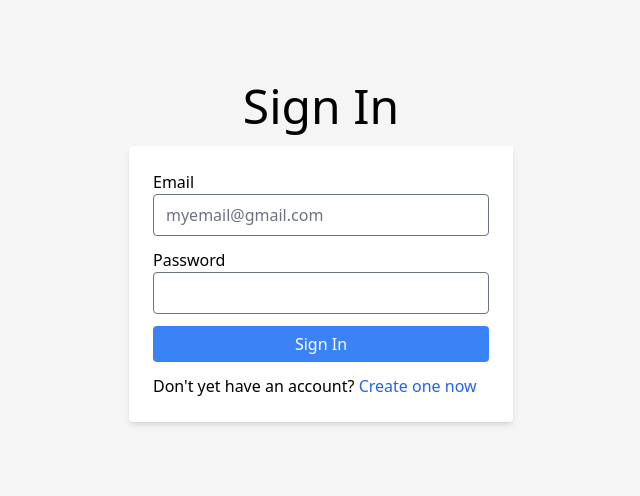
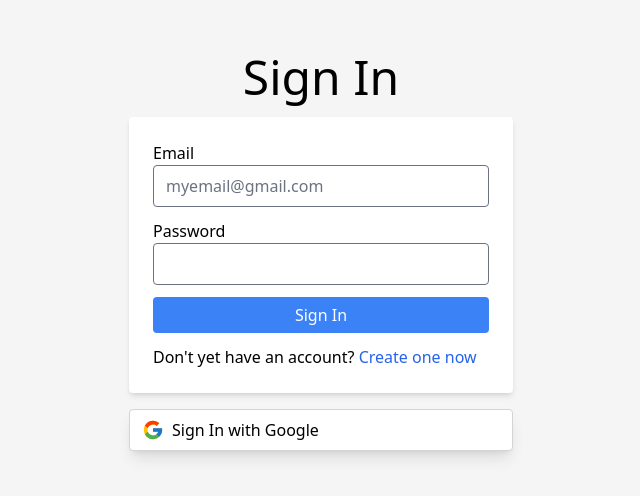
Before and after one commit to RasyaJusticio/oauth-demo-frontend, a SvelteKit app: page /sign-in in a window 1280 px wide. Shown: the part 148-644 px from the top of the page, without its empty margins (319-959 px from the left). Built offline with nearby package versions, Linux system fonts and the light colour scheme; no server answers.

Commit message:
feat: implement optional sign-in with Google

```diff
--- /dev/null
+++ b/src/routes/(guest)/+layout.svelte
@@ -0,0 +1,13 @@
+<script lang="ts">
+	import { goto } from '$app/navigation';
+
+	let { children } = $props();
+
+	$effect(() => {
+		if (localStorage.getItem('isLoggedIn')) {
+			goto('/');
+		}
+	});
+</script>
+
+{@render children()}
--- /dev/null
+++ b/src/routes/(guest)/auth/+page.svelte
@@ -0,0 +1,16 @@
+<script>
+	import { goto } from '$app/navigation';
+	import { page } from '$app/state';
+
+	$effect(() => {
+		const authStatus = page.url.searchParams.get('status');
+
+		if (authStatus === 'success') {
+            localStorage.setItem('isLoggedIn', 'true');
+			goto('/');
+		} else {
+            localStorage.removeItem('isLoggedIn');
+			goto('/sign-in');
+		}
+	});
+</script>
--- a/src/routes/sign-in/+page.svelte
+++ b/src/routes/(guest)/sign-in/+page.svelte
@@ -86,5 +86,35 @@
 				</div>
 			</form>
 		</div>
+		<div class="flex flex-col">
+			<a
+				class="flex items-center justify-start align-center gap-2 rounded border border-neutral-300 bg-white hover:bg-neutral-100 shadow-lg px-3 py-2"
+				href="http://127.0.0.1:8000/auth/google/redirect"
+			>
+				<svg
+					xmlns="http://www.w3.org/2000/svg"
+					x="0px"
+					y="0px"
+					width="22"
+					height="22"
+					viewBox="0 0 48 48"
+				>
+					<path
+						fill="#FFC107"
+						d="M43.611,20.083H42V20H24v8h11.303c-1.649,4.657-6.08,8-11.303,8c-6.627,0-12-5.373-12-12c0-6.627,5.373-12,12-12c3.059,0,5.842,1.154,7.961,3.039l5.657-5.657C34.046,6.053,29.268,4,24,4C12.955,4,4,12.955,4,24c0,11.045,8.955,20,20,20c11.045,0,20-8.955,20-20C44,22.659,43.862,21.35,43.611,20.083z"
+					></path><path
+						fill="#FF3D00"
+						d="M6.306,14.691l6.571,4.819C14.655,15.108,18.961,12,24,12c3.059,0,5.842,1.154,7.961,3.039l5.657-5.657C34.046,6.053,29.268,4,24,4C16.318,4,9.656,8.337,6.306,14.691z"
+					></path><path
+						fill="#4CAF50"
+						d="M24,44c5.166,0,9.86-1.977,13.409-5.192l-6.19-5.238C29.211,35.091,26.715,36,24,36c-5.202,0-9.619-3.317-11.283-7.946l-6.522,5.025C9.505,39.556,16.227,44,24,44z"
+					></path><path
+						fill="#1976D2"
+						d="M43.611,20.083H42V20H24v8h11.303c-0.792,2.237-2.231,4.166-4.087,5.571c0.001-0.001,0.002-0.001,0.003-0.002l6.19,5.238C36.971,39.205,44,34,44,24C44,22.659,43.862,21.35,43.611,20.083z"
+					></path>
+				</svg>
+				Sign In with Google
+			</a>
+		</div>
 	</div>
 </main>
```
